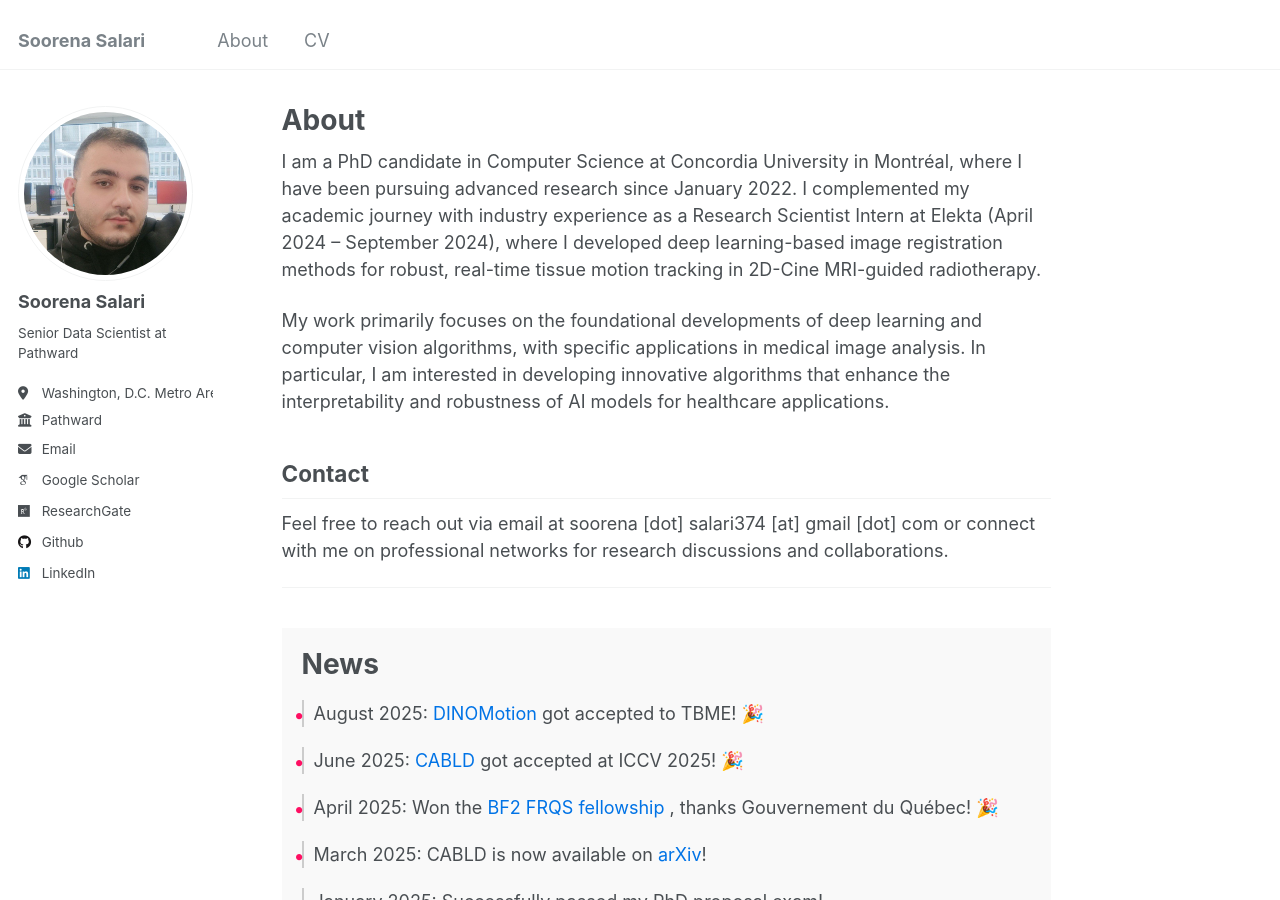
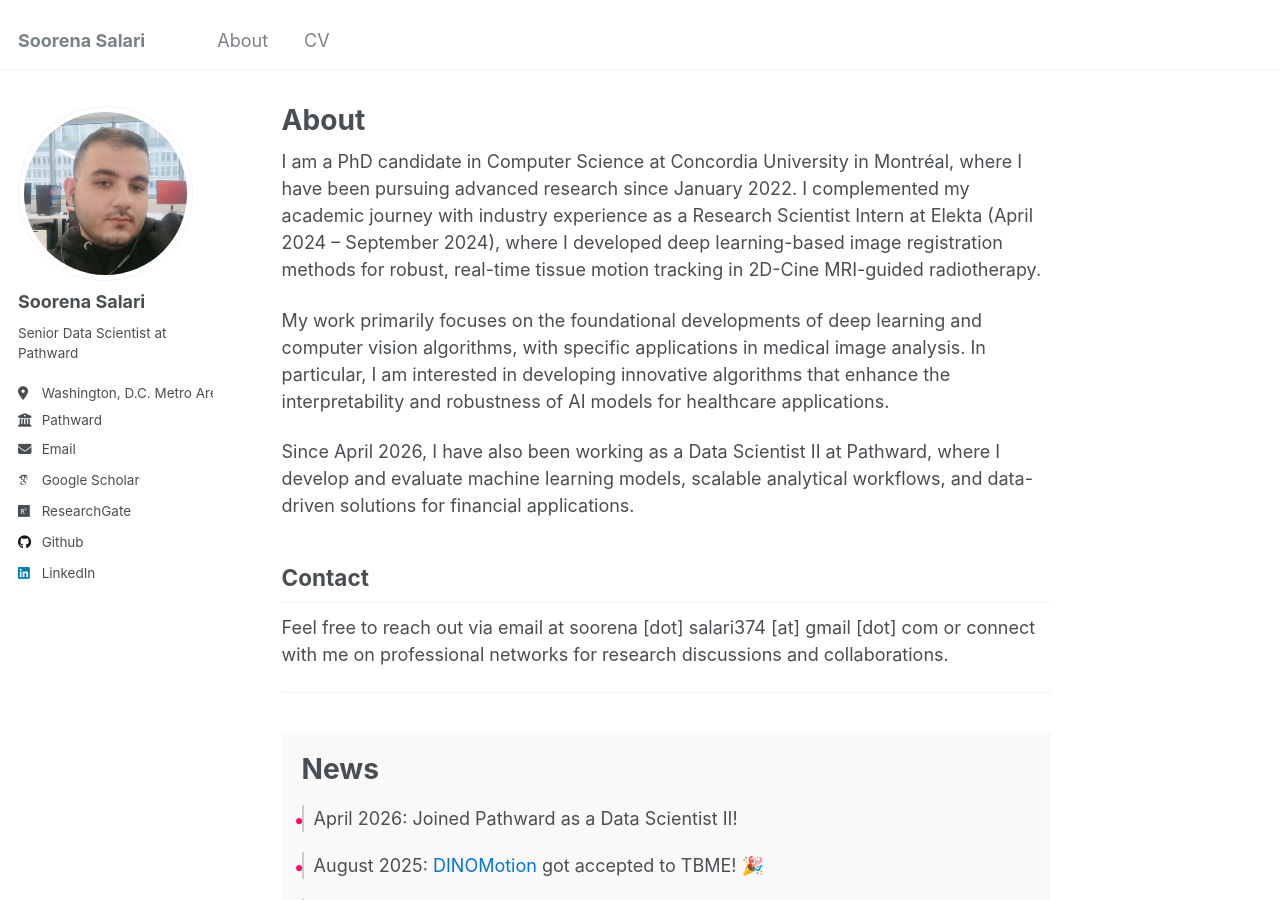
Before and after one commit to soorenasalari/soorenasalari.github.io, a Jekyll site: the page built from _pages/about.md, in a window 1280 px wide and 900 px high. Built offline with Jekyll 4.4.1, drawn with Linux system fonts in a browser that asks for light colours; emoji names are drawn with the system emoji font; some web fonts are replaced.

Commit message:
Update about.md
Signed-off-by: Soorena Salari <73616711+soorenasalari@users.noreply.github.com>

```diff
--- a/_pages/about.md
+++ b/_pages/about.md
@@ -10,6 +10,8 @@ redirect_from:
 I am a PhD candidate in Computer Science at Concordia University in Montréal, where I have been pursuing advanced research since January 2022. I complemented my academic journey with industry experience as a Research Scientist Intern at Elekta (April 2024 – September 2024), where I developed deep learning-based image registration methods for robust, real-time tissue motion tracking in 2D-Cine MRI-guided radiotherapy.
 
 My work primarily focuses on the foundational developments of deep learning and computer vision algorithms, with specific applications in medical image analysis. In particular, I am interested in developing innovative algorithms that enhance the interpretability and robustness of AI models for healthcare applications.
+
+Since April 2026, I have also been working as a Data Scientist II at Pathward, where I develop and evaluate machine learning models, scalable analytical workflows, and data-driven solutions for financial applications.
 
 ## Contact
 Feel free to reach out via email at soorena [dot] salari374 [at] gmail [dot] com or connect with me on professional networks for research discussions and collaborations.
@@ -39,7 +41,10 @@ Feel free to reach out via email at soorena [dot] salari374 [at] gmail [dot] com
 <section id="news-timeline" style="padding: 20px; background-color: #f9f9f9; margin-top: 40px;">
   <h1>News</h1>
   <ul class="timeline" style="list-style: none; padding: 0;">
-    <li style="margin-bottom: 20px;">
+
+  <li style="margin-bottom: 20px;"> April 2026: Joined Pathward as a Data Scientist II! </li>
+
+  <li style="margin-bottom: 20px;">
       August 2025: <a href="https://ieeexplore.ieee.org/document/11125967" style="color: #0073e6; text-decoration: none;">DINOMotion</a> got accepted to TBME! :tada:
     </li>
      <li style="margin-bottom: 20px;">
```
